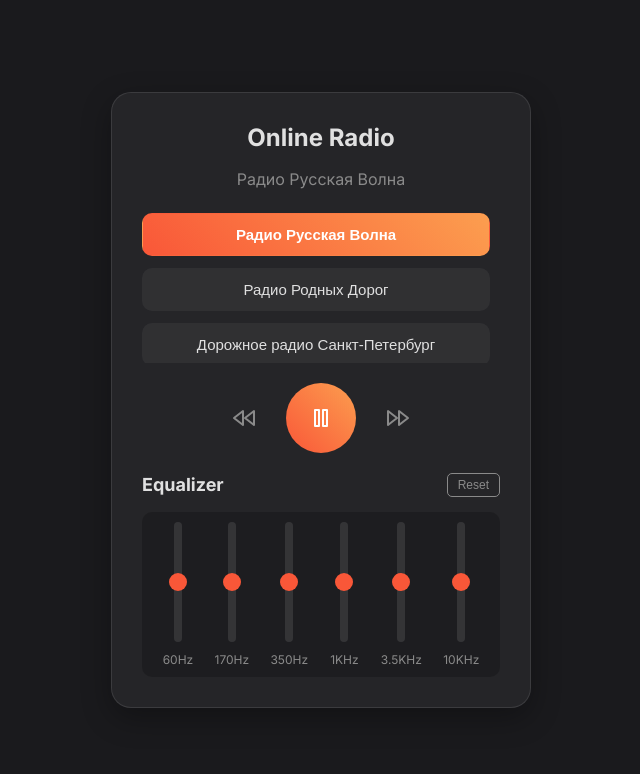
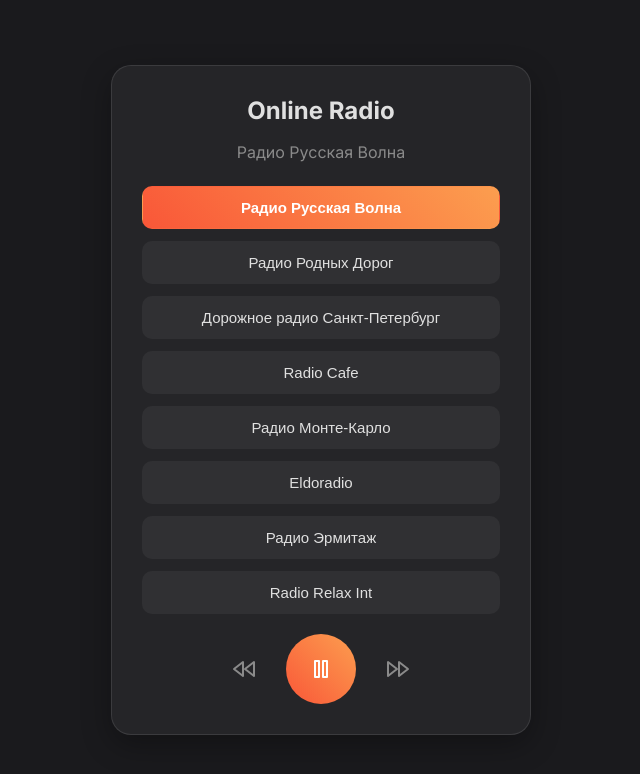
Before and after one commit to anagol/OnlineRadio, a website: page index.html in a window 1280 px wide. Both pictures are taken after a click on the button "Радио Русская Волна". Shown: the whole page, without its empty margins (319-959 px from the left). Drawn offline with Linux system fonts and the light colour scheme.

Commit message:
адаптация

```diff
--- a/index.html
+++ b/index.html
@@ -20,7 +20,7 @@
             <button class="station-btn" data-src="https://hermitage.hostingradio.ru/hermitage128.mp3" data-name="Радио Эрмитаж">Радио Эрмитаж</button>
             <button class="station-btn" data-src="https://online.radiorelax.ua/RadioRelax_Int" data-name="Radio Relax Int">Radio Relax Int</button>
         </div>
-        <audio id="audioPlayer" crossorigin="anonymous"></audio>
+        <audio id="audioPlayer"></audio>
         <div class="controls">
             <button id="prevBtn" title="Previous">
                 <svg xmlns="http://www.w3.org/2000/svg" width="24" height="24" viewBox="0 0 24 24" fill="none" stroke="currentColor" stroke-width="2" stroke-linecap="round" stroke-linejoin="round"><polygon points="11 19 2 12 11 5 11 19"></polygon><polygon points="22 19 13 12 22 5 22 19"></polygon></svg>
@@ -33,16 +33,6 @@
                 <svg xmlns="http://www.w3.org/2000/svg" width="24" height="24" viewBox="0 0 24 24" fill="none" stroke="currentColor" stroke-width="2" stroke-linecap="round" stroke-linejoin="round"><polygon points="13 19 22 12 13 5 13 19"></polygon><polygon points="2 19 11 12 2 5 2 19"></polygon></svg>
             </button>
         </div>
-
-        <div class="equalizer-section">
-            <div class="eq-header">
-                <h3>Equalizer</h3>
-                <button id="resetEqBtn" class="reset-btn">Reset</button>
-            </div>
-            <div class="eq-bands">
-                <!-- Bands will be created dynamically by JS -->
-            </div>
-        </div>
     </div>
 
     <script src="index.js"></script>
--- a/index.js
+++ b/index.js
@@ -4,84 +4,11 @@ const prevBtn = document.getElementById('prevBtn');
 const nextBtn = document.getElementById('nextBtn');
 const stationButtons = document.querySelectorAll('.station-btn');
 const stationName = document.getElementById('station-name');
-const eqBandsContainer = document.querySelector('.eq-bands');
-const resetEqBtn = document.getElementById('resetEqBtn');
 
 const playIcon = playPauseBtn.querySelector('.play-icon');
 const pauseIcon = playPauseBtn.querySelector('.pause-icon');
 
 let currentStationIndex = -1;
-let audioContext, audioSource, filters;
-let eqSliders = [];
-
-const FREQUENCIES = [60, 170, 350, 1000, 3500, 10000];
-
-function setupAudioContext() {
-    if (audioContext) return;
-    try {
-        audioContext = new (window.AudioContext || window.webkitAudioContext)();
-        audioSource = audioContext.createMediaElementSource(audioPlayer);
-
-        filters = FREQUENCIES.map(freq => {
-            const filter = audioContext.createBiquadFilter();
-            filter.type = 'peaking';
-            filter.frequency.value = freq;
-            filter.Q.value = 1;
-            filter.gain.value = 0;
-            return filter;
-        });
-
-        audioSource.connect(filters[0]);
-        for (let i = 0; i < filters.length - 1; i++) {
-            filters[i].connect(filters[i + 1]);
-        }
-        filters[filters.length - 1].connect(audioContext.destination);
-
-    } catch (e) {
-        console.error("Web Audio API is not supported or failed to initialize.", e);
-    }
-}
-
-function createEqualizerUI() {
-    FREQUENCIES.forEach((freq, i) => {
-        const band = document.createElement('div');
-        band.className = 'eq-band';
-
-        const label = document.createElement('label');
-        label.textContent = freq < 1000 ? `${freq}Hz` : `${freq / 1000}KHz`;
-
-        const sliderContainer = document.createElement('div');
-        sliderContainer.className = 'slider-container';
-
-        const slider = document.createElement('input');
-        slider.type = 'range';
-        slider.min = -12;
-        slider.max = 12;
-        slider.step = 0.1;
-        slider.value = 0;
-
-        slider.addEventListener('input', (e) => {
-            if (filters) {
-                filters[i].gain.value = e.target.value;
-            }
-        });
-
-        sliderContainer.appendChild(slider);
-        band.appendChild(sliderContainer);
-        band.appendChild(label);
-        eqBandsContainer.appendChild(band);
-        eqSliders.push(slider);
-    });
-}
-
-function resetEqualizer() {
-    eqSliders.forEach((slider, i) => {
-        slider.value = 0;
-        if (filters) {
-            filters[i].gain.value = 0;
-        }
-    });
-}
 
 function updateMetadata(station) {
     if ('mediaSession' in navigator) {
@@ -108,8 +35,6 @@ function showPauseIcon() {
 
 function playStation(index) {
     if (index >= 0 && index < stationButtons.length) {
-        setupAudioContext();
-
         const button = stationButtons[index];
         const src = button.getAttribute('data-src');
         const name = button.getAttribute('data-name');
@@ -121,7 +46,9 @@ function playStation(index) {
         if (playPromise !== undefined) {
             playPromise.then(() => {
                 showPauseIcon();
-                if ('mediaSession' in navigator) navigator.mediaSession.playbackState = 'playing';
+                if ('mediaSession' in navigator) {
+                    navigator.mediaSession.playbackState = 'playing';
+                }
             }).catch(error => {
                 console.error("Playback failed:", error);
                 showPlayIcon();
@@ -140,7 +67,9 @@ function play() {
     if (audioPlayer.src) {
         audioPlayer.play();
         showPauseIcon();
-        if ('mediaSession' in navigator) navigator.mediaSession.playbackState = 'playing';
+        if ('mediaSession' in navigator) {
+            navigator.mediaSession.playbackState = 'playing';
+        }
     } else if (stationButtons.length > 0) {
         playStation(0);
     }
@@ -149,33 +78,36 @@ function play() {
 function pause() {
     audioPlayer.pause();
     showPlayIcon();
-    if ('mediaSession' in navigator) navigator.mediaSession.playbackState = 'paused';
+    if ('mediaSession' in navigator) {
+        navigator.mediaSession.playbackState = 'paused';
+    }
 }
 
 function nextTrack() {
     let newIndex = currentStationIndex + 1;
-    if (newIndex >= stationButtons.length) newIndex = 0;
+    if (newIndex >= stationButtons.length) {
+        newIndex = 0;
+    }
     playStation(newIndex);
 }
 
 function prevTrack() {
     let newIndex = currentStationIndex - 1;
-    if (newIndex < 0) newIndex = stationButtons.length - 1;
+    if (newIndex < 0) {
+        newIndex = stationButtons.length - 1;
+    }
     playStation(newIndex);
 }
 
-// --- Initialize ---
-createEqualizerUI();
-
 // --- Event Listeners ---
 stationButtons.forEach((button, index) => {
-    button.addEventListener('click', () => playStation(index));
+    button.addEventListener('click', () => {
+        playStation(index);
+    });
 });
 
 playPauseBtn.addEventListener('click', () => {
-    if (!audioContext) {
-        playStation(currentStationIndex >= 0 ? currentStationIndex : 0);
-    } else if (audioPlayer.paused) {
+    if (audioPlayer.paused) {
         play();
     } else {
         pause();
@@ -184,7 +116,6 @@ playPauseBtn.addEventListener('click', () => {
 
 prevBtn.addEventListener('click', prevTrack);
 nextBtn.addEventListener('click', nextTrack);
-resetEqBtn.addEventListener('click', resetEqualizer);
 
 // --- Media Session API Integration ---
 if ('mediaSession' in navigator) {
--- a/styles.css
+++ b/styles.css
@@ -7,7 +7,6 @@
     --text-muted: #8a8a8a;
     --accent-gradient: linear-gradient(45deg, #f95738, #fc9e4f);
     --accent-color: #f95738;
-    --slider-track-color: rgba(255, 255, 255, 0.1);
 }
 
 body {
@@ -50,12 +49,11 @@ h2#station-name {
 
 .station-buttons {
     margin-bottom: 20px;
-    max-height: 150px;
-    overflow-y: auto;
+    /* max-height and overflow-y removed to disable scrollbar */
     display: flex;
     flex-direction: column;
     gap: 12px;
-    padding-right: 10px;
+    /* padding-right removed as it's no longer needed */
 }
 
 .station-btn {
@@ -88,7 +86,7 @@ h2#station-name {
     justify-content: center;
     align-items: center;
     gap: 20px;
-    margin-bottom: 20px;
+    margin-top: 20px; /* Added margin top for spacing */
 }
 
 .controls button {
@@ -119,108 +117,6 @@ h2#station-name {
     transform: scale(1.05);
 }
 
-.equalizer-section {
-    margin-top: 20px;
-}
-
-.eq-header {
-    display: flex;
-    justify-content: space-between;
-    align-items: center;
-    margin-bottom: 15px;
-}
-
-.eq-header h3 {
-    margin: 0;
-    font-size: 18px;
-    color: var(--text-color);
-}
-
-.reset-btn {
-    background: none;
-    border: 1px solid var(--text-muted);
-    color: var(--text-muted);
-    padding: 4px 10px;
-    border-radius: 5px;
-    cursor: pointer;
-    font-size: 12px;
-    transition: all 0.2s;
-}
-
-.reset-btn:hover {
-    color: var(--text-color);
-    border-color: var(--text-color);
-}
-
-.eq-bands {
-    display: flex;
-    justify-content: space-around;
-    align-items: center;
-    padding: 10px;
-    background-color: rgba(0,0,0,0.2);
-    border-radius: 10px;
-}
-
-.eq-band {
-    display: flex;
-    flex-direction: column;
-    align-items: center;
-    gap: 10px;
-}
-
-.eq-band label {
-    color: var(--text-muted);
-    font-size: 12px;
-}
-
-/* Correct implementation with transform: rotate */
-.slider-container {
-    width: 30px;
-    height: 120px;
-    display: flex;
-    justify-content: center;
-    align-items: center;
-}
-
-.slider-container input[type="range"] {
-    -webkit-appearance: none;
-    appearance: none;
-    background: transparent;
-    cursor: pointer;
-    width: 120px; /* This becomes the height */
-    transform: rotate(-90deg);
-}
-
-/* Track Styles */
-.slider-container input[type="range"]::-webkit-slider-runnable-track {
-    height: 8px;
-    background: var(--slider-track-color);
-    border-radius: 4px;
-}
-.slider-container input[type="range"]::-moz-range-track {
-    height: 8px;
-    background: var(--slider-track-color);
-    border-radius: 4px;
-}
-
-/* Thumb Styles */
-.slider-container input[type="range"]::-webkit-slider-thumb {
-    -webkit-appearance: none;
-    appearance: none;
-    margin-top: -5px; /* (track height - thumb height) / 2 */
-    width: 18px;
-    height: 18px;
-    background: var(--accent-color);
-    border-radius: 50%;
-}
-.slider-container input[type="range"]::-moz-range-thumb {
-    width: 18px;
-    height: 18px;
-    background: var(--accent-color);
-    border-radius: 50%;
-    border: none;
-}
-
 /* Mobile adjustments */
 @media (max-width: 600px) {
     .radio-player {
@@ -234,6 +130,9 @@ h2#station-name {
         justify-content: center;
     }
     .station-buttons {
-        max-height: 200px;
+        /* On mobile, we might still want a scrollbar if the list is very long */
+        max-height: 50vh;
+        overflow-y: auto;
+        padding-right: 10px;
     }
 }
```
